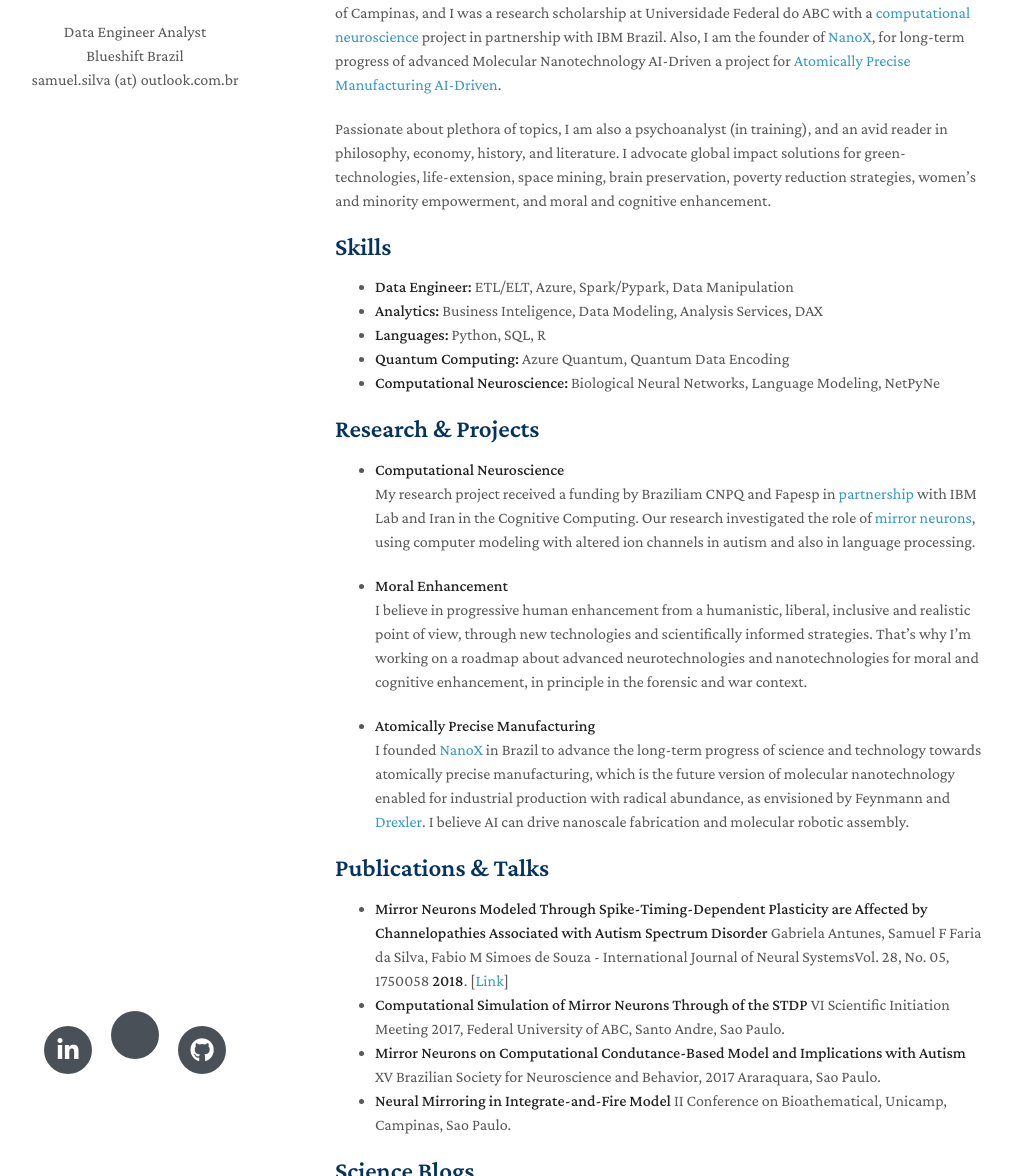
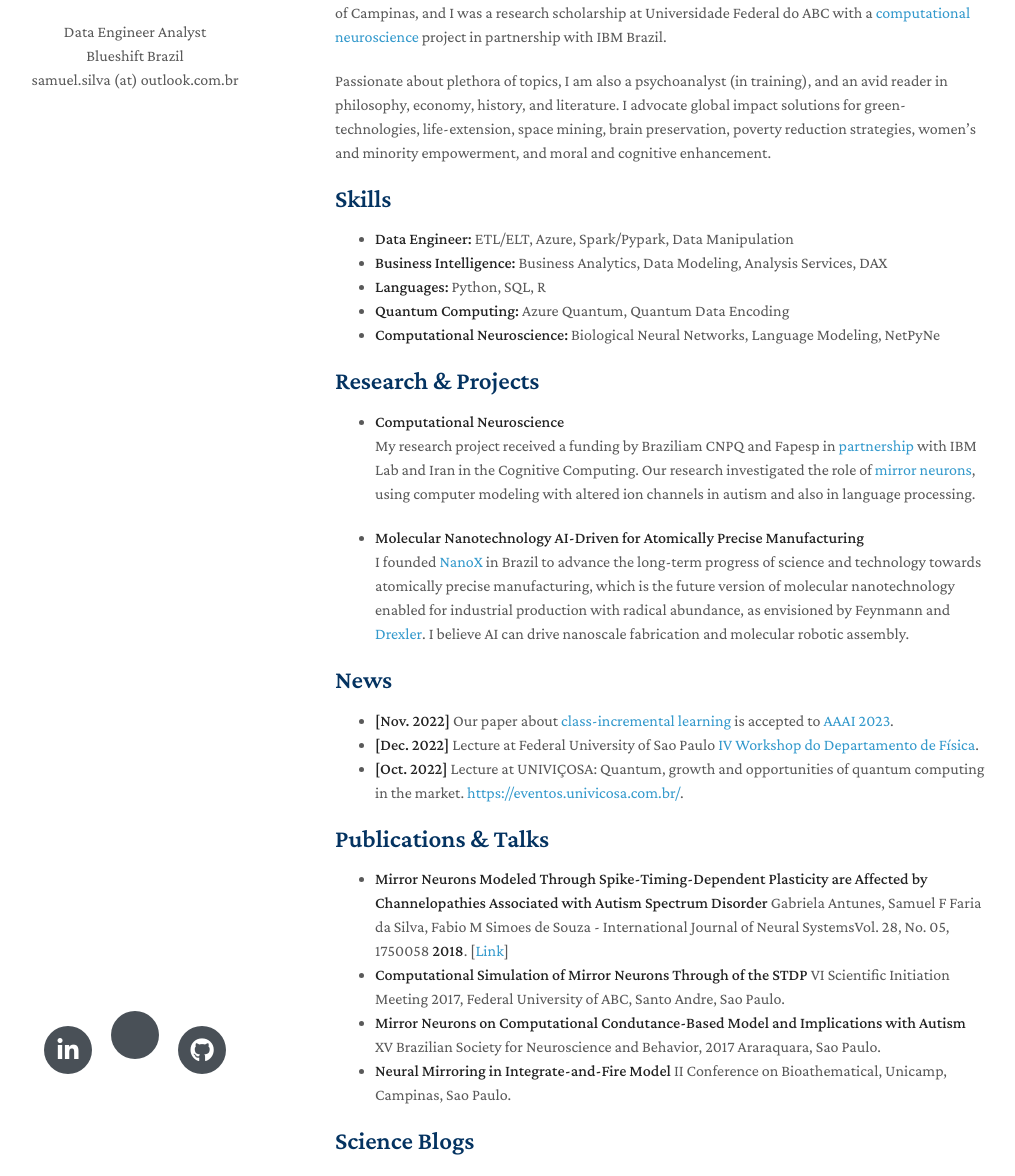
Before and after one commit to samuelfernandofs/samuel.fernando, a Jekyll site: the page built from index.md, in a window 1280 px wide and 1400 px high. Shown: the part 224-1400 px from the top of the window, without its empty margins (135-1150 px from the left). Built offline with Jekyll 4.4.1, drawn with Linux system fonts in a browser that asks for light colours; nearby versions of some CDN libraries; a style sheet for code colours, icons or effects is not loaded; our own code applies the rules of GitHub Pages for plain Markdown files.

Commit message:
Update index.md
Signed-off-by: Samuel Fernando <80293152+samuelfernandofs@users.noreply.github.com>

```diff
--- a/index.md
+++ b/index.md
@@ -6,14 +6,14 @@ layout: homepage
 
 Welcome! I am a Data Engineer applying big data tools and quantum computing to finance and advanced data analytics in [Blueshift](https://blueshift.com.br/), a Microsoft LATAM Partner. Also, I am clinical Psychotherapist on training under the supervision of Dr. Francisco Daudt da Veiga.
 
-Originally from Americana, Sao Paulo, I studied Biological Science at the Pontifical Catholic University of Campinas, and I was a research scholarship at Universidade Federal do ABC with a [computational neuroscience](https://bv.fapesp.br/pt/auxilios/96019/computando-linguagem-com-neuronios-espelho/) project in partnership with IBM Brazil. Also, I am the founder of [NanoX](https://www.linkedin.com/company/nanoxai2030/), for long-term progress of advanced Molecular Nanotechnology AI-Driven a project for [Atomically Precise Manufacturing AI-Driven](https://github.com/samuelfernandos/Nano_AIDriven).
+Originally from Americana, Sao Paulo, I studied Biological Science at the Pontifical Catholic University of Campinas, and I was a research scholarship at Universidade Federal do ABC with a [computational neuroscience](https://bv.fapesp.br/pt/auxilios/96019/computando-linguagem-com-neuronios-espelho/) project in partnership with IBM Brazil.
 
 Passionate about plethora of topics, I am also a psychoanalyst (in training), and an avid reader in philosophy, economy, history, and literature. I advocate global impact solutions for green-technologies, life-extension, space mining, brain preservation, poverty reduction strategies, women's and minority empowerment, and moral and cognitive enhancement.
 
 ## Skills
 
 - **Data Engineer:** ETL/ELT, Azure, Spark/Pypark, Data Manipulation
-- **Analytics:** Business Inteligence, Data Modeling, Analysis Services, DAX
+- **Business Intelligence:** Business Analytics, Data Modeling, Analysis Services, DAX
 - **Languages:** Python, SQL, R
 - **Quantum Computing:** Azure Quantum, Quantum Data Encoding
 - **Computational Neuroscience:** Biological Neural Networks, Language Modeling, NetPyNe
@@ -24,11 +24,14 @@ Passionate about plethora of topics, I am also a psychoanalyst (in training), an
 My research project received a funding by Braziliam CNPQ and Fapesp in [partnership](https://bv.fapesp.br/pt/4/pesquisa-em-parceria-para-inovacao-tecnologica-pite/) with IBM Lab and Iran in the Cognitive Computing.
 Our research investigated the role of [mirror neurons](https://bv.fapesp.br/pt/auxilios/96019/computando-linguagem-com-neuronios-espelho/), using computer modeling with altered ion channels in autism and also in language processing.
 
-- **Moral Enhancement** <br>
-I believe in progressive human enhancement from a humanistic, liberal, inclusive and realistic point of view, through new technologies and scientifically informed strategies. That's why I'm working on a roadmap about advanced neurotechnologies and nanotechnologies for moral and cognitive enhancement, in principle in the forensic and war context.
+- **Molecular Nanotechnology AI-Driven for Atomically Precise Manufacturing** <br>
+I founded [NanoX](https://github.com/samuelfernandos/Nano_AIDriven) in Brazil to advance the long-term progress of science and technology towards atomically precise manufacturing, which is the future version of molecular nanotechnology enabled for industrial production with radical abundance, as envisioned by Feynmann and [Drexler](https://www.amazon.com.br/Nanosystems-Molecular-Machinery-Manufacturing-Computation/dp/047157547X/ref=sr_1_6?qid=1658789654&refinements=p_27%3AK.+Eric+Drexler&s=books&sr=1-6&ufe=app_do%3Aamzn1.fos.25548f35-0de7-44b3-b28e-0f56f3f96147). I believe AI can drive nanoscale fabrication and molecular robotic assembly.
 
-- **Atomically Precise Manufacturing** <br>
-I founded [NanoX](https://github.com/samuelfernandos/Nano_AIDriven) in Brazil to advance the long-term progress of science and technology towards atomically precise manufacturing, which is the future version of molecular nanotechnology enabled for industrial production with radical abundance, as envisioned by Feynmann and [Drexler](https://www.amazon.com.br/Nanosystems-Molecular-Machinery-Manufacturing-Computation/dp/047157547X/ref=sr_1_6?qid=1658789654&refinements=p_27%3AK.+Eric+Drexler&s=books&sr=1-6&ufe=app_do%3Aamzn1.fos.25548f35-0de7-44b3-b28e-0f56f3f96147). I believe AI can drive nanoscale fabrication and molecular robotic assembly.
+## News
+
+- **[Nov. 2022]** Our paper about [class-incremental learning](https://pure.mpg.de/rest/items/item_3478882_1/component/file_3478883/content) is accepted to [AAAI 2023](https://aaai.org/Conferences/AAAI-23/).
+- **[Dec. 2022]** Lecture at Federal University of Sao Paulo [IV Workshop do Departamento de Física](https://www.youtube.com/watch?v=cehU5hTxSZc&t=263s).
+- **[Oct. 2022]** Lecture at UNIVIÇOSA: Quantum, growth and opportunities of quantum computing in the market. [https://eventos.univicosa.com.br/](https://eventos.univicosa.com.br/evento/quantum-crescimento-e-oportunidades-da-computacao-quantica-no-mercado).
 
 ## Publications & Talks
 
```
